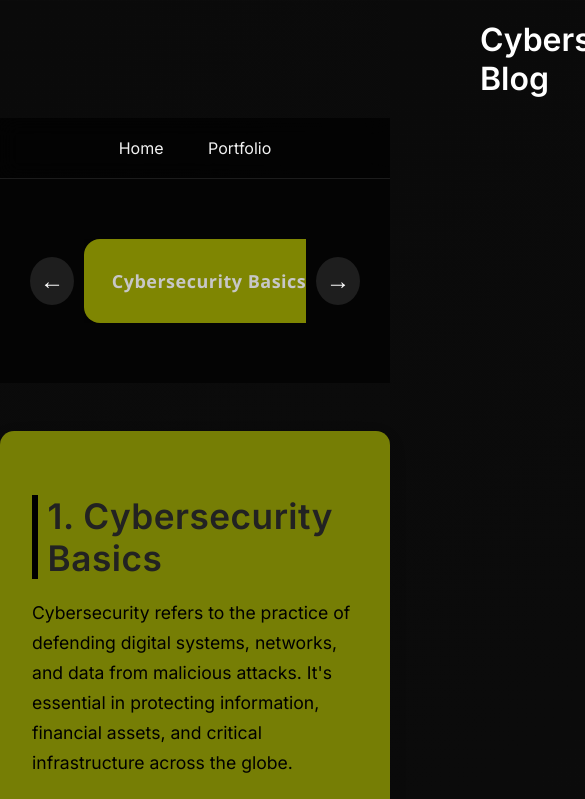
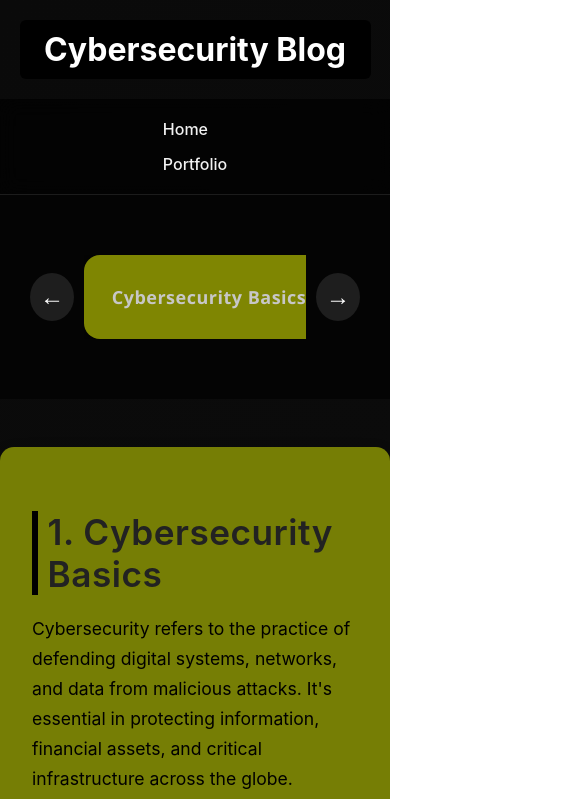
Before and after one commit to SowjanyaSivakumaar/cybersecurity-projects, a plain HTML site: page index.html in a window 390 px wide. Shown: the top 799 px of the page, 585 px wide, since content can reach past the window. Drawn offline with Linux system fonts and the light colour scheme.

Commit message:
Update index.html

```diff
--- a/index.html
+++ b/index.html
@@ -3,10 +3,24 @@
 <head>
   <meta charset="UTF-8" />
   <meta name="viewport" content="width=device-width, initial-scale=1" />
+
   <title>Cybersecurity Awareness Portal</title>
   <!-- Google Fonts: Poppins -->
   <link href="https://fonts.googleapis.com/css2?family=Poppins:wght@400;600;700&display=swap" rel="stylesheet" />
   <style>
+    @media (max-width: 768px) {
+  nav ul {
+    display: flex;
+    flex-direction: column;
+    gap: 15px;
+    padding: 0;
+  }
+
+  nav a {
+    margin: 0;
+  }
+}
+
 @import url('https://fonts.googleapis.com/css2?family=Inter:wght@400;600&display=swap');
 
 * {
@@ -23,13 +37,15 @@ body {
   overflow-x: hidden;
 }
 h1 {
-margin-bottom: 20px;
-margin-left: 12.7cm;
-margin-top: 20px;
-margin-right: 12cm;
-color: #ffffff;
-background-color: #000000;
+  margin: 20px auto 20px auto;  /* top right bottom left */
+  max-width: 90%;
+  text-align: center;
+  color: #ffffff;
+  background-color: #000000;
+  padding: 10px 0;
+  border-radius: 6px;
 }
+
 h1:hover {
   color: #767e05;
 }
```
